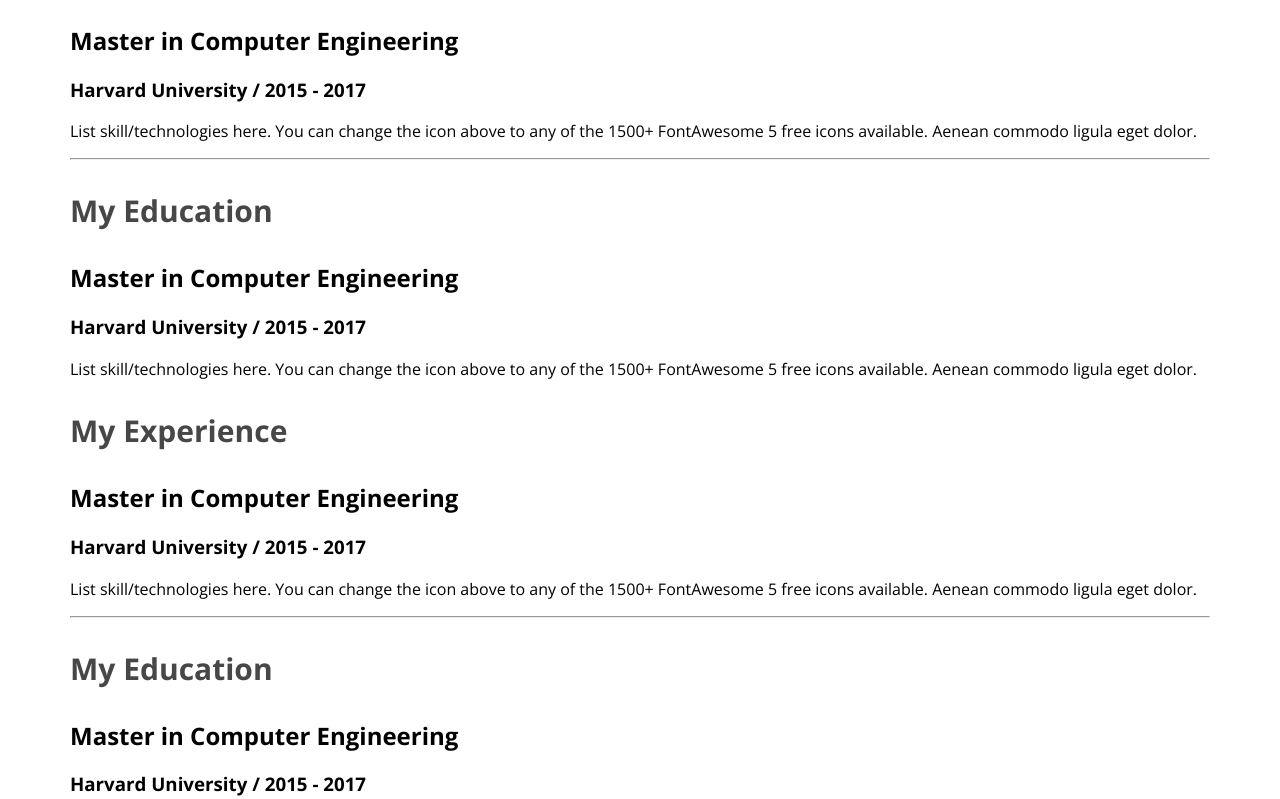
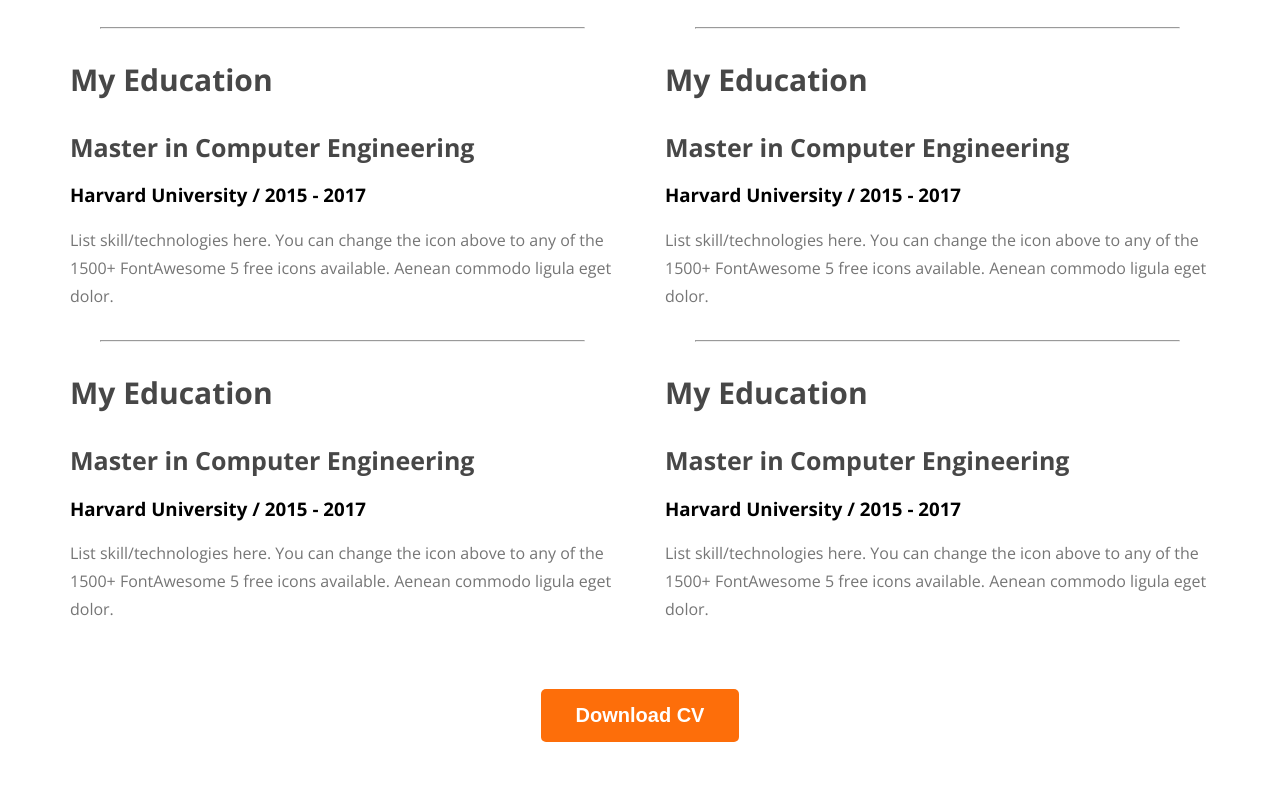
Before and after one commit to Tushar155174/my-portfolio-website, a plain HTML site: page index.html in a window 1280 px wide. Shown: the part 2564-3363 px from the top of the page. After the commit the page ends 3314 px from the top, so only its background shows below. Drawn offline with nearby package versions, Linux system fonts and the light colour scheme.

Commit message:
finished the resume section

```diff
--- a/index.html
+++ b/index.html
@@ -121,56 +121,87 @@
           <div class="resume-column">
             <h3 class="resume-column-tittle">My Education</h3>
             <div class="resume-item">
-              <h2 class="resume-item-heading">Master in Computer Engineering</h2>
+              <h2 class="resume-item-heading">
+                Master in Computer Engineering
+              </h2>
               <h3 class="resume-institute">Harvard University / 2015 - 2017</h3>
-              <p class="resume-item-description">List skill/technologies here. You can change the icon above
-                to any of the 1500+ FontAwesome 5 free icons available. Aenean commodo ligula eget dolor.</p>
+              <p class="resume-item-description">
+                List skill/technologies here. You can change the icon above to
+                any of the 1500+ FontAwesome 5 free icons available. Aenean
+                commodo ligula eget dolor.
+              </p>
             </div>
-            <hr>
+            <hr />
             <h3 class="resume-column-tittle">My Education</h3>
             <div class="resume-item">
-              <h2 class="resume-item-heading">Master in Computer Engineering</h2>
+              <h2 class="resume-item-heading">
+                Master in Computer Engineering
+              </h2>
               <h3 class="resume-institute">Harvard University / 2015 - 2017</h3>
-              <p class="resume-item-description">List skill/technologies here. You can change the icon above
-                to any of the 1500+ FontAwesome 5 free icons available. Aenean commodo ligula eget dolor.</p>
+              <p class="resume-item-description">
+                List skill/technologies here. You can change the icon above to
+                any of the 1500+ FontAwesome 5 free icons available. Aenean
+                commodo ligula eget dolor.
+              </p>
             </div>
-            <hr>
+            <hr />
             <h3 class="resume-column-tittle">My Education</h3>
             <div class="resume-item">
-              <h2 class="resume-item-heading">Master in Computer Engineering</h2>
+              <h2 class="resume-item-heading">
+                Master in Computer Engineering
+              </h2>
               <h3 class="resume-institute">Harvard University / 2015 - 2017</h3>
-              <p class="resume-item-description">List skill/technologies here. You can change the icon above
-                to any of the 1500+ FontAwesome 5 free icons available. Aenean commodo ligula eget dolor.</p>
+              <p class="resume-item-description">
+                List skill/technologies here. You can change the icon above to
+                any of the 1500+ FontAwesome 5 free icons available. Aenean
+                commodo ligula eget dolor.
+              </p>
             </div>
           </div>
           <div class="resume-column">
             <h3 class="resume-column-tittle">My Experience</h3>
 
             <div class="resume-item">
-                <h2 class="resume-item-heading">Master in Computer Engineering</h2>
+              <h2 class="resume-item-heading">
+                Master in Computer Engineering
+              </h2>
               <h3 class="resume-institute">Harvard University / 2015 - 2017</h3>
-                <p class="resume-item-description">List skill/technologies here. You can change the icon above
-                  to any of the 1500+ FontAwesome 5 free icons available. Aenean commodo ligula eget dolor.</p>
+              <p class="resume-item-description">
+                List skill/technologies here. You can change the icon above to
+                any of the 1500+ FontAwesome 5 free icons available. Aenean
+                commodo ligula eget dolor.
+              </p>
             </div>
-              <hr>
+            <hr />
             <h3 class="resume-column-tittle">My Education</h3>
             <div class="resume-item">
-                <h2 class="resume-item-heading">Master in Computer Engineering</h2>
+              <h2 class="resume-item-heading">
+                Master in Computer Engineering
+              </h2>
               <h3 class="resume-institute">Harvard University / 2015 - 2017</h3>
-                <p class="resume-item-description">List skill/technologies here. You can change the icon above
-                  to any of the 1500+ FontAwesome 5 free icons available. Aenean commodo ligula eget dolor.</p>
+              <p class="resume-item-description">
+                List skill/technologies here. You can change the icon above to
+                any of the 1500+ FontAwesome 5 free icons available. Aenean
+                commodo ligula eget dolor.
+              </p>
             </div>
-              <hr>
+            <hr />
             <h3 class="resume-column-tittle">My Education</h3>
             <div class="resume-item">
-                <h2 class="resume-item-heading">Master in Computer Engineering</h2>
+              <h2 class="resume-item-heading">
+                Master in Computer Engineering
+              </h2>
               <h3 class="resume-institute">Harvard University / 2015 - 2017</h3>
-                <p class="resume-item-description">List skill/technologies here. You can change the icon above
-                  to any of the 1500+ FontAwesome 5 free icons available. Aenean commodo ligula eget dolor.</p>
+              <p class="resume-item-description">
+                List skill/technologies here. You can change the icon above to
+                any of the 1500+ FontAwesome 5 free icons available. Aenean
+                commodo ligula eget dolor.
+              </p>
             </div>
-
-
           </div>
+        </div>
+        <div class="download-cv">
+            <button class="primary-button">Download CV</button>
         </div>
       </section>
     </main>
--- a/styles/style.css
+++ b/styles/style.css
@@ -132,3 +132,36 @@ skill {
   font-size: 30px;
   font-weight: 700;
 }
+.resume-container {
+  display: flex;
+  gap: 50px;
+}
+.resume-item-heading {
+  color: #474747;
+  font-size: 25px;
+  font-weight: 700;
+  margin-bottom: 10px;
+}
+.resume-item-description {
+  color: #757575;
+  font-size: 16px;
+  font-weight: 400;
+  line-height: 28px;
+}
+.resume-item-institute{
+    margin-bottom: 20px;
+    margin-top: 0;
+}
+
+.resume-item-institute {
+  color: #757575;
+  font-size: 20px;
+  font-weight: 600;
+}
+.resume-container hr{
+    margin: 30px;
+}
+.download-cv{
+ text-align: center;
+ margin-top: 50px;
+}
```
Lines whose indentation alone changed are shown as unchanged.
